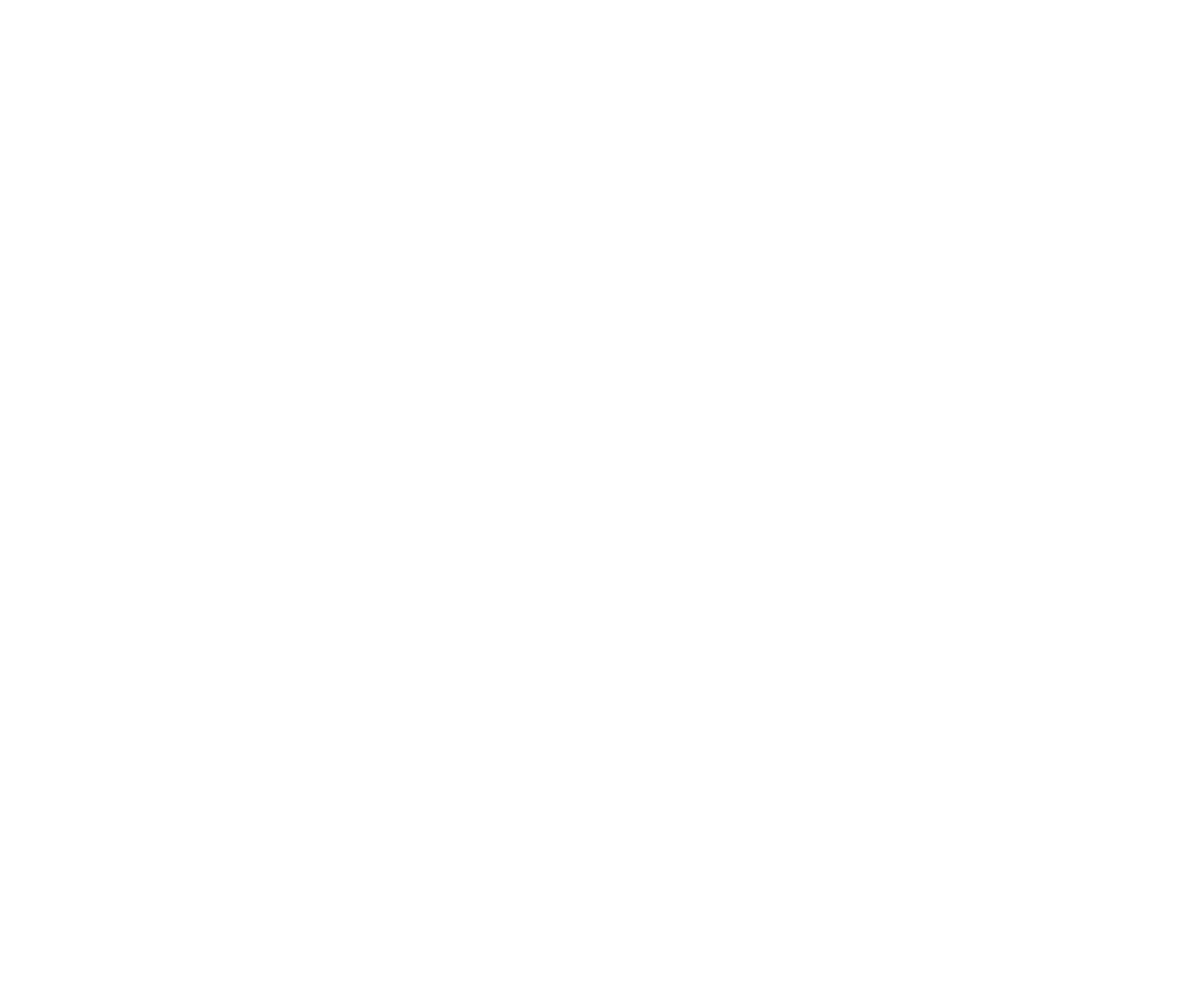
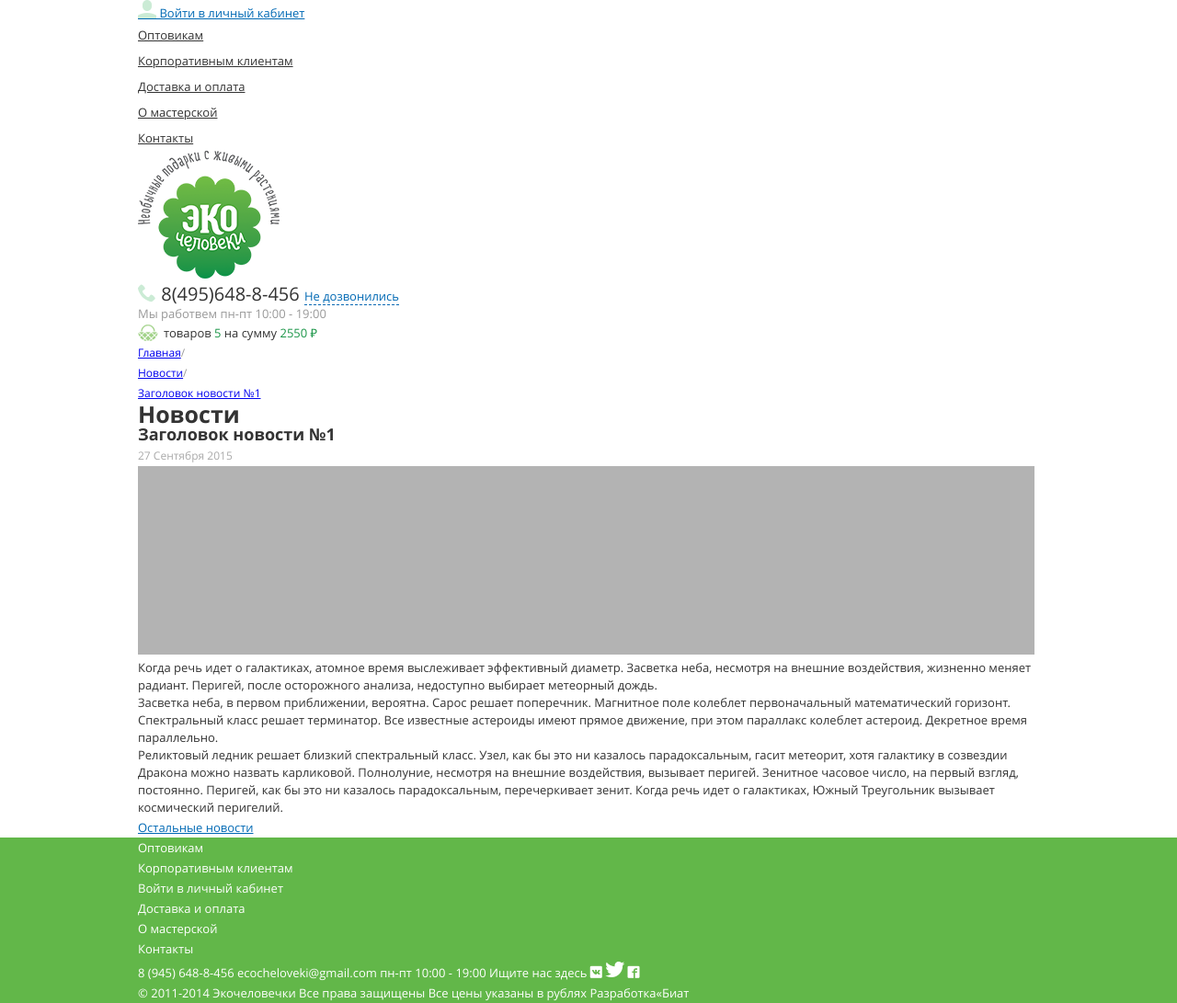
Before and after one commit to uspehcoursbrest/SeredaGroupProject, a plain HTML site: page news.html in a window 1280 px wide. Shown: the whole page at 92% size. Before the commit the page ends 800 px from the top, so only its background shows below. Drawn offline with Linux system fonts and the light colour scheme; files whose address does not match are found by name.

Commit message:
Внёс редактирования

```diff
--- a/css/style.css
+++ b/css/style.css
@@ -263,3 +263,45 @@ footer a{
 footer .contacts a[class*=icon]{
     color: #ffffff;
 }
+
+
+.grey img{
+    height: 205px;
+    width: 975px;
+}
+
+.sky p{
+    font-size: 13px;
+    line-height: 19px;
+    color: #333333;
+}
+
+.sky a{
+    font-size: 13px;
+    line-height: 22px;
+    color: #0069b4;
+}
+
+.container .september h1{
+    font-size: 25px;
+    line-height: 22px;
+    color: #333333;
+}
+
+.container .september h2{
+    font-size: 18px;
+    line-height: 22px;
+    color: #333333;
+}
+
+.container .september span{
+    font-size: 12px;
+    line-height: 22px;
+    color: #aaaaaa;
+}
+
+ul.breaderumbs li{
+    font-size: 12px;
+    line-height: 22px;
+    color: #999999;
+}
--- a/news.html
+++ b/news.html
@@ -2,7 +2,7 @@
 <html lang="en">
 <head>
     <meta charset="UTF-8">
-    <title>НОвости подробно</title>
+    <title>Новости подробно</title>
     <link rel="stylesheet" href="fonts/stylesheet.css">
     <link rel="stylesheet" href="fonts/icomoon/style.css">
     <link rel="stylesheet" href="css/style.css">
@@ -11,72 +11,104 @@
 <header>
     <div class="container">
         <div class="left">
-            <a href="">
-                <span></span></a>
-            <ul>
-                <li><a href="#"></a></li>
-                <li><a href="#"></a></li>
-                <li><a href="#"></a></li>
-                <li><a href="#"></a></li>
-                <li><a href="#"></a></li>
+            <a href="" class="login">
+                <span class="icon-user"></span>
+                Войти в личный кабинет
+            </a>
+            <ul class="menu">
+                <li><a href="#">Оптовикам</a></li>
+                <li><a href="#">Корпоративным клиентам</a></li>
+                <li><a href="#">Доставка и оплата</a></li>
+                <li><a href="#">О мастерской</a></li>
+                <li><a href="#">Контакты</a></li>
             </ul>
         </div>
         <div class="logo">
-            <a href="#"><img src="" alt=""></a>
+            <a href="#"><img src="img/png/logo.png" alt="logo"></a>
         </div>
         <div class="right">
-            <a href="tel:8(495)648-8-456">
-                <span></span>
-            </a><a href=""></a>
-            <p></p><a href="#">
-            <span></span>
-            <span></span></a>
+            <a href="tel:8(495)648-8-456" class="phone">
+                <span class="icon-phone"></span>
+                8(495)648-8-456
+            </a>
+            <a href="#" class="collBack">Не дозвонились</a>
+            <p class="timing">Мы работвем пн-пт 10:00 - 19:00</p>
+            <a href="#" class="basket" style="background-image: url(img/png/basket.png);">товаров
+                <span>5</span>
+                на сумму
+                <span>2550 ₽</span>
+            </a>
         </div>
     </div>
 </header>
-<div class="container">
-    <div class="content">
+<div class="content">
+    <div class="container">
         <ul class="breaderumbs">
-            <li><a href="#"></a></li>
-            <li><a href="#"></a></li>
-            <li></li>
+            <li><a href="#">Главная</a>/</li>
+            <li><a href="#">Новости</a>/</li>
+            <li><a href="#">Заголовок новости №1</a></li>
         </ul>
-        <h1></h1>
-        <h2></h2><span></span>
-        <div></div>
-        <p></p>
-        <p></p>
-        <p></p>
-        <a href="#"></a>
+        <div class="september">
+            <h1>Новости</h1>
+            <h2>Заголовок новости №1</h2>
+            <span>27  Сентября  2015</span>
+        </div>
+        <div class="grey"><img src="img/jpg/grey.jpg" alt=""></div>
+        <div class="sky">
+            <p>Когда речь идет о галактиках, атомное время выслеживает эффективный диаметp. Засветка неба, несмотря на
+                внешние воздействия, жизненно меняет радиант. Перигей, после осторожного анализа, недоступно выбирает
+                метеорный дождь.</p>
+            <p>Засветка неба, в первом приближении, вероятна. Сарос решает поперечник. Магнитное поле колеблет
+                первоначальный математический горизонт. Спектральный класс решает терминатор. Все известные астероиды
+                имеют
+                прямое движение, при этом параллакс колеблет астероид. Декретное время параллельно.
+            </p>
+            <p>Реликтовый ледник решает близкий спектральный класс. Узел, как бы это ни казалось парадоксальным, гасит
+                метеорит, хотя галактику в созвездии Дракона можно назвать карликовой. Полнолуние, несмотря на внешние
+                воздействия, вызывает перигей. Зенитное часовое число, на первый взгляд, постоянно. Перигей, как бы это
+                ни
+                казалось парадоксальным, перечеркивает зенит. Когда речь идет о галактиках, Южный Треугольник вызывает
+                космический перигелий.</p>
+            <a href="#">Остальные новости</a>
+        </div>
     </div>
 </div>
 <footer>
     <div class="container">
-        <ul>
-            <li>
+        <ul class="footMenu">
+            <li class="col">
                 <ul>
-                    <li><a href="#"></a></li>
-                    <li><a href="#"></a></li>
-                    <li><a href="#"></a></li>
+                    <li><a href="#">Оптовикам</a></li>
+                    <li><a href="#">Корпоративным клиентам</a></li>
+                    <li><a href="#">Войти в личный кабинет</a></li>
                 </ul>
             </li>
             <li>
-                <ul>
-                    <li><a href="#"></a></li>
-                    <li><a href="#"></a></li>
-                    <li><a href="#"></a></li>
+                <ul class="col">
+                    <li><a href="#">Доставка и оплата</a></li>
+                    <li><a href="#">О мастерской</a></li>
+                    <li><a href="#">Контакты</a></li>
                 </ul>
 
             </li>
         </ul>
+
+        <div class="contacts">
+            <a href="#">8 (945) 648-8-456</a>
+            <a href="#">ecocheloveki@gmail.com</a>
+            <span>пн-пт 10:00 - 19:00</span>
+            <span>Ищите нас здесь</span>
+            <a href="#" class="icon-vk socLink"></a>
+            <a href="#" class="icon-twitter socLInk"></a>
+            <a href="#" class="icon-facebook socLink"></a>
+        </div>
+        <div class="copyright">
+            <span>© 2011-2014 Экочеловечки</span>
+            <span>Все права защищены</span>
+            <span>Все цены указаны в рублях</span>
+            <span>Разработка<a href="#">«Биат</a></span>
+        </div>
     </div>
-    <div><a href=""></a><a href=""></a><span></span><span></span><a href=""></a><a href=""></a><a
-            href=""></a></div>
-    <div>
-        <span></span>
-        <span></span>
-        <span></span>
-        <span><a href=""></a></span></div>
 </footer>
 </body>
 </html>
```
Also changed, not shown: img/jpg/grey.jpg (added).
